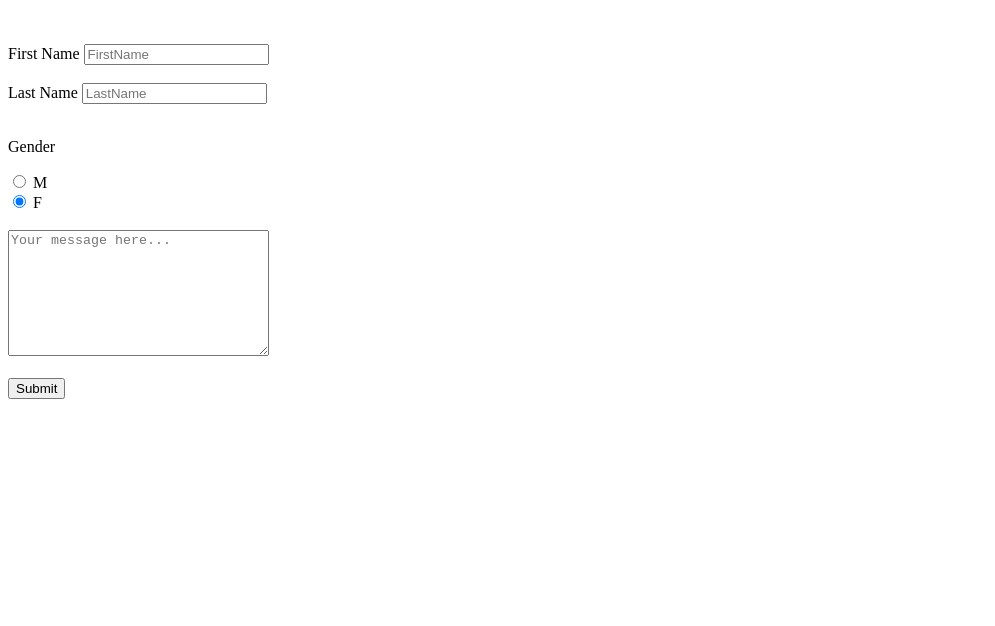
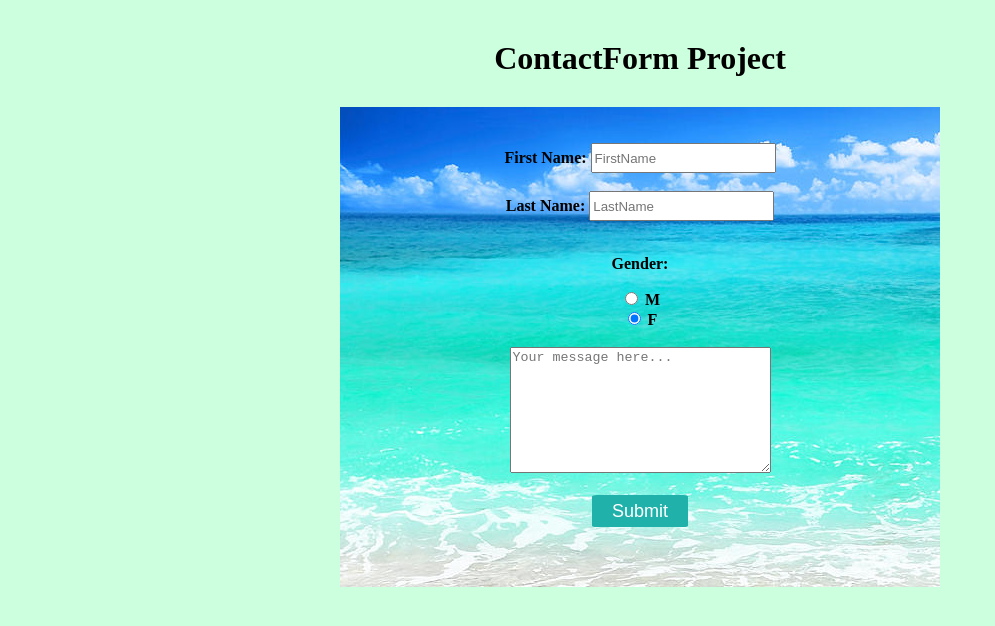
Before and after one commit to danielselistean/contactForm-homework, a plain HTML site: page index.html in a window 1280 px wide. Shown: the whole page, without its empty margins (0-995 px from the left). Drawn offline with Linux system fonts and the light colour scheme.

Commit message:
css style

```diff
--- a/index.html
+++ b/index.html
@@ -1,49 +1,50 @@
 <!DOCTYPE html>
 <html lang="en">
+
 <head>
   <meta charset="UTF-8">
   <meta name="viewport" content="width=device-width, initial-scale=1.0">
   <title>Contact Form</title>
-    <link
-      rel="stylesheet"
-      href="https://use.fontawesome.com/releases/v5.3.1/css/all.css"
-      integrity="sha384-mzrmE5qonljUremFsqc01SB46JvROS7bZs3IO2EmfFsd15uHvIt+Y8vEf7N7fWAU"
-      crossorigin="anonymous"
-    />
+  <link rel="stylesheet" href="https://use.fontawesome.com/releases/v5.3.1/css/all.css"
+    integrity="sha384-mzrmE5qonljUremFsqc01SB46JvROS7bZs3IO2EmfFsd15uHvIt+Y8vEf7N7fWAU" crossorigin="anonymous" />
   <link rel="stylesheet" href="style.css">
 </head>
+
 <body>
- <div class = "banner-hidden" id ="green-label">
+  <h1>ContactForm Project</h1>
+  <div class = 'form'>
+    <div class="banner-hidden" id="green-label">
       <i class="fas fa-check-circle" id="check"></i>
       <span class="successful-text"></span>
-    <i class="fas fa-times btn-close" id = "close"></i>
+      <i class="fas fa-times btn-close" id="close"></i>
     </div><br>
 
     <form action="">
 
-<label for="fname">First Name</label>
-<input type="text" name= "fname" id= "fname" placeholder ="FirstName"><br><br>
+      <label for="fname"><b>First Name:</b></label>
+      <input type="text" name="fname" id="fname" placeholder="FirstName"><br><br>
 
-<label for="lname">Last Name</label>
-<input type ="text" name ="lname" id = "lname" placeholder = "LastName"><br><br>
+      <label for="lname"><b>Last Name:</b></label>
+      <input type="text" name="lname" id="lname" placeholder="LastName"><br><br>
 
-<div class = "gender">
-<p>Gender</p>
+      <div class="gender">
+        <p><b>Gender:</b></p>
 
-<input type="radio" name = "gender" id = "male" value = "male">
-<label for="male">M</label><br>
+        <input type="radio" name="gender" id="male" value="male">
+        <label for="male"><b>M</b></label><br>
 
-<input type ="radio" name ="gender" id ="female" value ="female" checked>
-<label for="female">F</label><br><br>
+        <input type="radio" name="gender" id="female" value="female" checked>
+        <label for="female"><b>F</b></label><br><br>
       </div>
 
       <textarea name="message" id="message" cols="30" rows="8" placeholder="Your message here..."></textarea><br><br>
 
-<button type = "submit" id = "button">Submit</button>
+      <button type="submit" id="button">Submit</button>
 
     </form>
-
+  </div>
 
   <script src="script.js"></script>
 </body>
+
 </html>
--- a/style.css
+++ b/style.css
@@ -1,8 +1,25 @@
-body{
-max-width: 300px;
+body {
+    background-color: #ccffdd;
+}
+h1 {
+    text-align: center;
+    margin-top: 40px;
+}
+.form {
+    background-image: url('./pictures/blue-sea.jpg');
+    margin: 30px auto;
+    width: 600px;
+    height: 480px;
+    text-align: center;
+}
+#fname {
+    height: 1.5rem;
+}
+#lname {
+    height: 1.5rem;
 }
 .error-red-border {
-    border: 1px solid red;
+    border: 1.5px solid red;
 }
 .banner-hidden{
     background-color: #DEF0D9;
@@ -22,3 +39,12 @@ max-width: 300px;
     border: none;
     background-color: #DEF0D9;
 }
+#button {
+    background-color: lightseagreen;
+    width: 6rem;
+    height: 2rem;
+    color: white;
+    border: none;
+    border-radius: 5%;
+    font-size: large;
+}
```
Also changed, not shown: pictures/blue-sea.jpg (added). Lines whose indentation alone changed are shown as unchanged.
